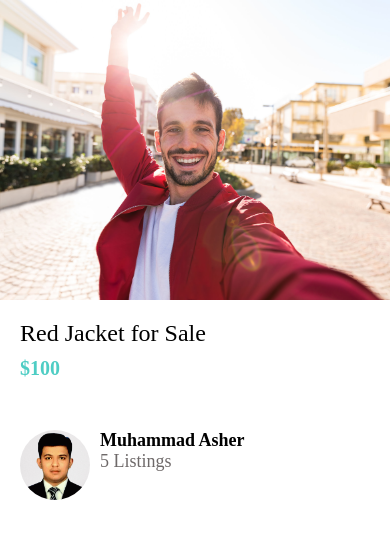
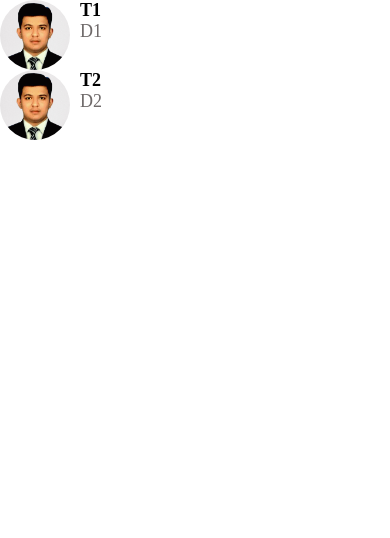
Before and after one commit to muhammad-asher/DoneWithit, a React Native app: screen / in a window 390 px wide. Shown: the top 538 px of the page. Built offline with nearby package versions, Linux system fonts and the light colour scheme.

Commit message:
initial Listing components

```diff
--- a/App.js
+++ b/App.js
@@ -5,7 +5,8 @@
 import WelcomeScreen from "./app/screens/WelcomeScreen";
 import AppText from "./app/components/AppText";
 import ListingDetailsScreen from "./app/screens/ListingDetailsScreen";
+import MessagesScreen from "./app/screens/MessagesScreen";
 
 export default function App() {
-	return <ListingDetailsScreen />;
+	return <MessagesScreen />;
 }
--- /dev/null
+++ b/app/components/Screen.js
@@ -0,0 +1,20 @@
+import React from "react";
+import Constants from "expo-constants";
+import { StyleSheet, SafeAreaView, View } from "react-native";
+
+function Screen({ children, style }) {
+	return (
+		<SafeAreaView style={[styles.screen, style]}>
+			<View style={style}>{children}</View>
+		</SafeAreaView>
+	);
+}
+
+const styles = StyleSheet.create({
+	screen: {
+		paddingTop: Constants.statusBarHeight,
+		flex: 1,
+	},
+});
+
+export default Screen;
--- /dev/null
+++ b/app/screens/MessagesScreen.js
@@ -0,0 +1,40 @@
+import React from "react";
+import { FlatList, StyleSheet } from "react-native";
+import ListItem from "../components/ListItem";
+import Screen from "../components/Screen";
+
+const messages = [
+	{
+		id: 1,
+		title: "T1",
+		description: "D1",
+		image: require("../assets/asher.png"),
+	},
+	{
+		id: 2,
+		title: "T2",
+		description: "D2",
+		image: require("../assets/asher.png"),
+	},
+];
+
+function MessagesScreen(props) {
+	return (
+		<Screen>
+			<FlatList
+				data={messages}
+				keyExtractor={(message) => message.id.toString()}
+				renderItem={({ item }) => (
+					<ListItem
+						title={item.title}
+						subtitle={item.description}
+						image={item.image}
+					/>
+				)}
+			/>
+		</Screen>
+	);
+}
+const styles = StyleSheet.create({});
+
+export default MessagesScreen;
--- a/package.json
+++ b/package.json
@@ -9,6 +9,7 @@
   },
   "dependencies": {
     "expo": "~39.0.2",
+    "expo-constants": "^9.3.5",
     "expo-status-bar": "~1.0.2",
     "react": "16.13.1",
     "react-dom": "16.13.1",
```
Also changed, not shown: 1 other file (tests, documents, lock files or other folders).
